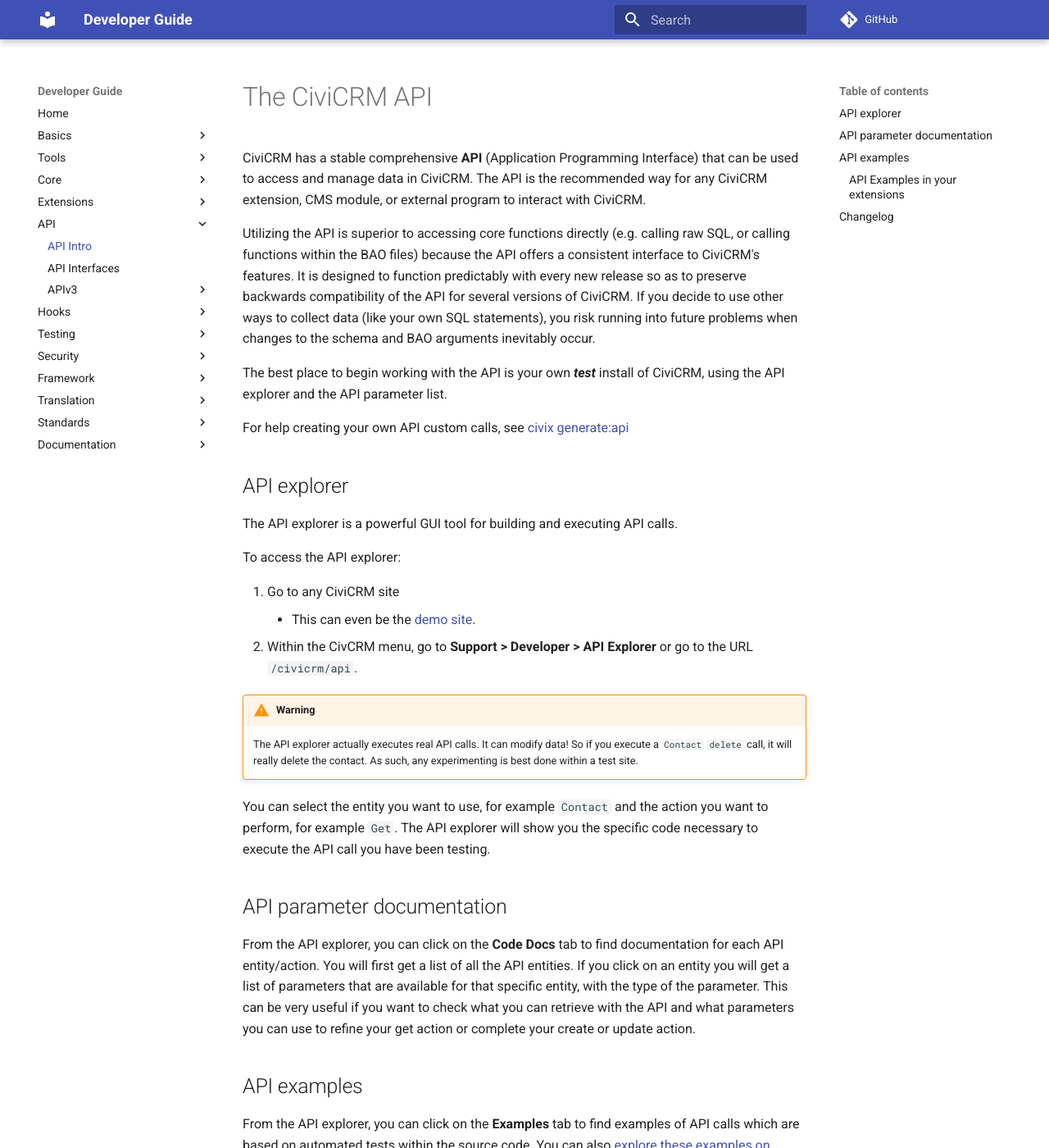
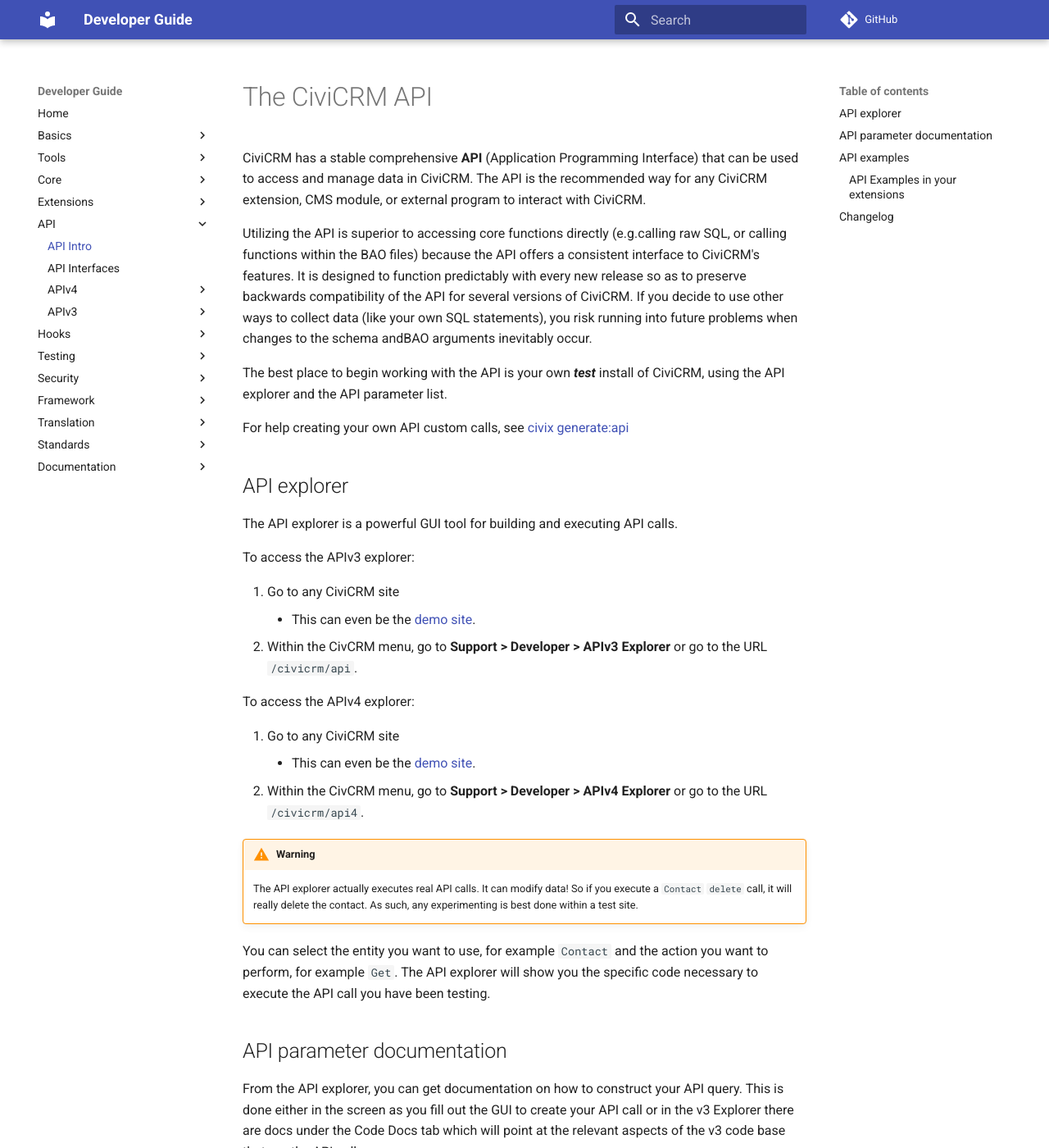
Before and after one commit to civicrm/civicrm-dev-docs, an MkDocs documentation site: the page built from docs/api/index.md, in a window 1280 px wide and 1400 px high. Shown: the whole window at 82% size. Built offline with MkDocs 1.6.1 and Material for MkDocs 9.7.7, drawn with Linux system fonts in a browser that asks for light colours; comment, search, counter and statistics services are not loaded; old or Windows-style settings are respelled for this version of MkDocs; some of the changed text lies outside the part shown.

Commit message:
Update index and interfaces documantion and add in APIv4 Usage document

```diff
--- a/docs/api/index.md
+++ b/docs/api/index.md
@@ -1,21 +1,10 @@
 # The CiviCRM API
 
-CiviCRM has a stable comprehensive **API** (Application Programming
-Interface) that can be used to access and manage data in CiviCRM. The
-API is the recommended way for any CiviCRM extension, CMS module, or
-external program to interact with CiviCRM.
+CiviCRM has a stable comprehensive **API** (Application Programming Interface) that can be used to access and manage data in CiviCRM. The API is the recommended way for any CiviCRM extension, CMS module, or external program to interact with CiviCRM.
 
-Utilizing the API is superior to accessing core functions directly (e.g.
-calling raw SQL, or calling functions within the BAO files)
-because the API offers a consistent interface to CiviCRM's features. It is
-designed to function predictably with every new release so as to preserve
-backwards compatibility of the API for several versions of CiviCRM. If
-you decide to use other ways to collect data (like your own SQL statements),
-you risk running into future problems when changes to the schema and
-BAO arguments inevitably occur.
+Utilizing the API is superior to accessing core functions directly (e.g.calling raw SQL, or calling functions within the BAO files) because the API offers a consistent interface to CiviCRM's features. It is designed to function predictably with every new release so as to preserve backwards compatibility of the API for several versions of CiviCRM. If you decide to use other ways to collect data (like your own SQL statements), you risk running into future problems when changes to the schema andBAO arguments inevitably occur.
 
-The best place to begin working with the API is your own ***test*** install of
-CiviCRM, using the API explorer and the API parameter list.
+The best place to begin working with the API is your own ***test*** install of CiviCRM, using the API explorer and the API parameter list.
 
 For help creating your own API custom calls, see [civix generate:api](/extensions/civix.md#generate-api)
 
@@ -23,29 +12,30 @@
 
 The API explorer is a powerful GUI tool for building and executing API calls.
 
-To access the API explorer:
+To access the APIv3 explorer:
 
 1. Go to any CiviCRM site
     * This can even be the [demo site](http://dmaster.demo.civicrm.org/).
-1. Within the CivCRM menu, go to **Support > Developer > API Explorer** or go to the URL `/civicrm/api`.
+1. Within the CivCRM menu, go to **Support > Developer > APIv3 Explorer** or go to the URL `/civicrm/api`.
+
+To access the APIv4 explorer:
+
+1. Go to any CiviCRM site
+    * This can even be the [demo site](http://dmaster.demo.civicrm.org/).
+1. Within the CivCRM menu, go to **Support > Developer > APIv4 Explorer** or go to the URL `/civicrm/api4`.
 
 !!! warning
     The API explorer actually executes real API calls. It can modify data! So if you execute a `Contact` `delete` call, it will really delete the contact. As such, any experimenting is best done within a test site.
 
-You can select the entity you want to
-use, for example `Contact` and the action you want to perform, for
-example `Get`. The API explorer
-will show you the specific code necessary to execute the API call you
-have been testing.
+You can select the entity you want to use, for example `Contact` and the action you want to perform, for example `Get`. The API explorer will show you the specific code necessary to execute the API call you have been testing.
 
 ## API parameter documentation
 
-From the API explorer, you can click on the **Code Docs** tab to find documentation for each API entity/action. You will first get a list of all the API entities. If you click on an entity you will get a list of parameters that are available for that specific entity, with the type of the parameter. This can be very useful if you want to check what you can retrieve with the API and what parameters you can use to refine your get
-action or complete your create or update action.
+From the API explorer, you can get documentation on how to construct your API query. This is done either in the screen as you fill out the GUI to create your API call or in the v3 Explorer there are docs under the Code Docs tab which will point at the relevant aspects of the v3 code base that run the API calls.
 
 ## API examples
 
-From the API explorer, you can click on the **Examples** tab to find examples of API calls which are based on automated tests within the source code. You can also [explore these examples on GitHub](https://github.com/civicrm/civicrm-core/tree/master/api/v3/examples).
+Within the API Explorer you will be able to attain an example of the code that you should write to call the API. In APIv3, you can also access epscific examples of some API calls from the Examples tab within the explorer. You can also [explore these examples on GitHub](https://github.com/civicrm/civicrm-core/tree/master/api/v3/examples).
 
 ### API Examples in your extensions
 
--- a/mkdocs.yml
+++ b/mkdocs.yml
@@ -48,8 +48,8 @@
 - API:
   - API Intro: api/index.md
   - API Interfaces: api/interfaces.md
-  #- APIv4:
-  #  - APIv4 Usage: api/v4/usage.md
+  - APIv4:
+    - APIv4 Usage: api/v4/usage.md
   #  - APIv4 Actions: api/v4/actions.md
   #  - APIv4 Options: api/v4/options.md
   #  - APIv4 Joins: api/v4/joins.md
```
Also changed, not shown: docs/api/interfaces.md (+4 -51 lines), docs/api/v3/usage.md (+40 -12 lines), docs/api/v4/usage.md (added, +196 -0 lines).
